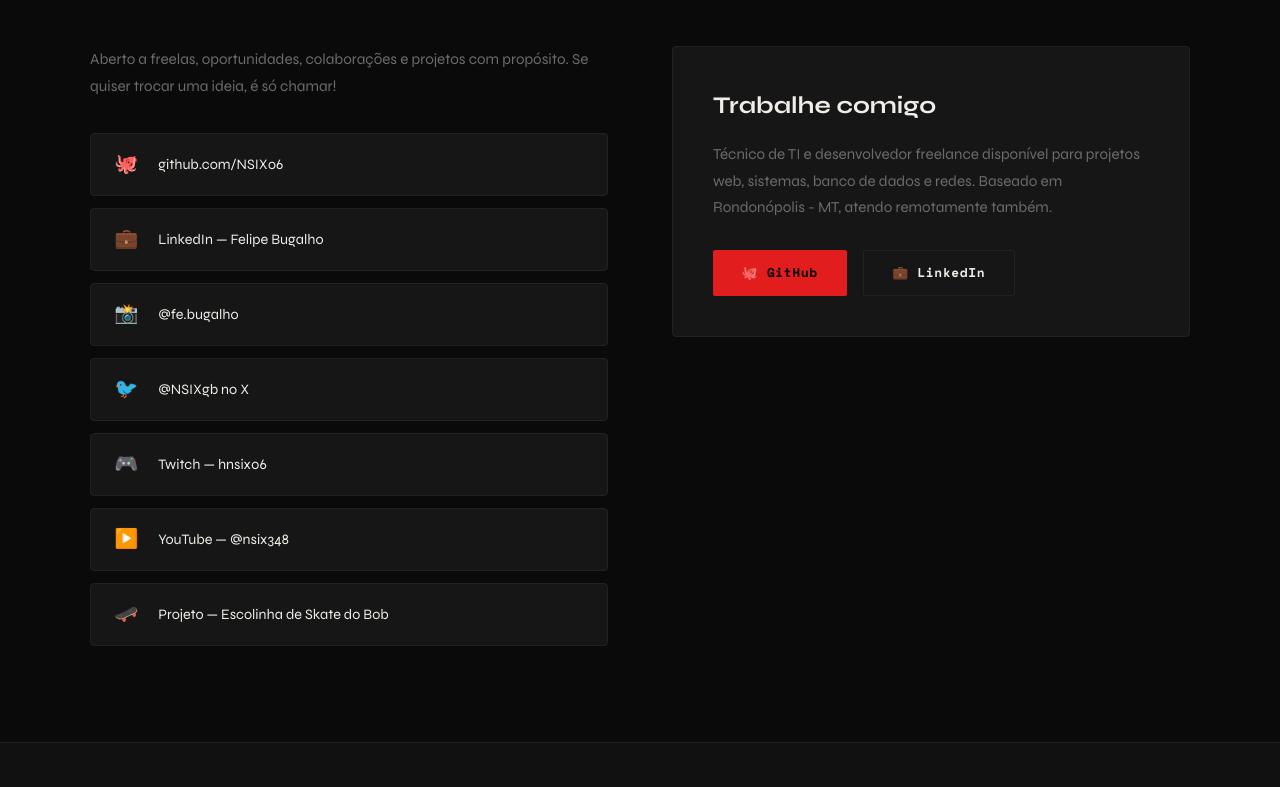
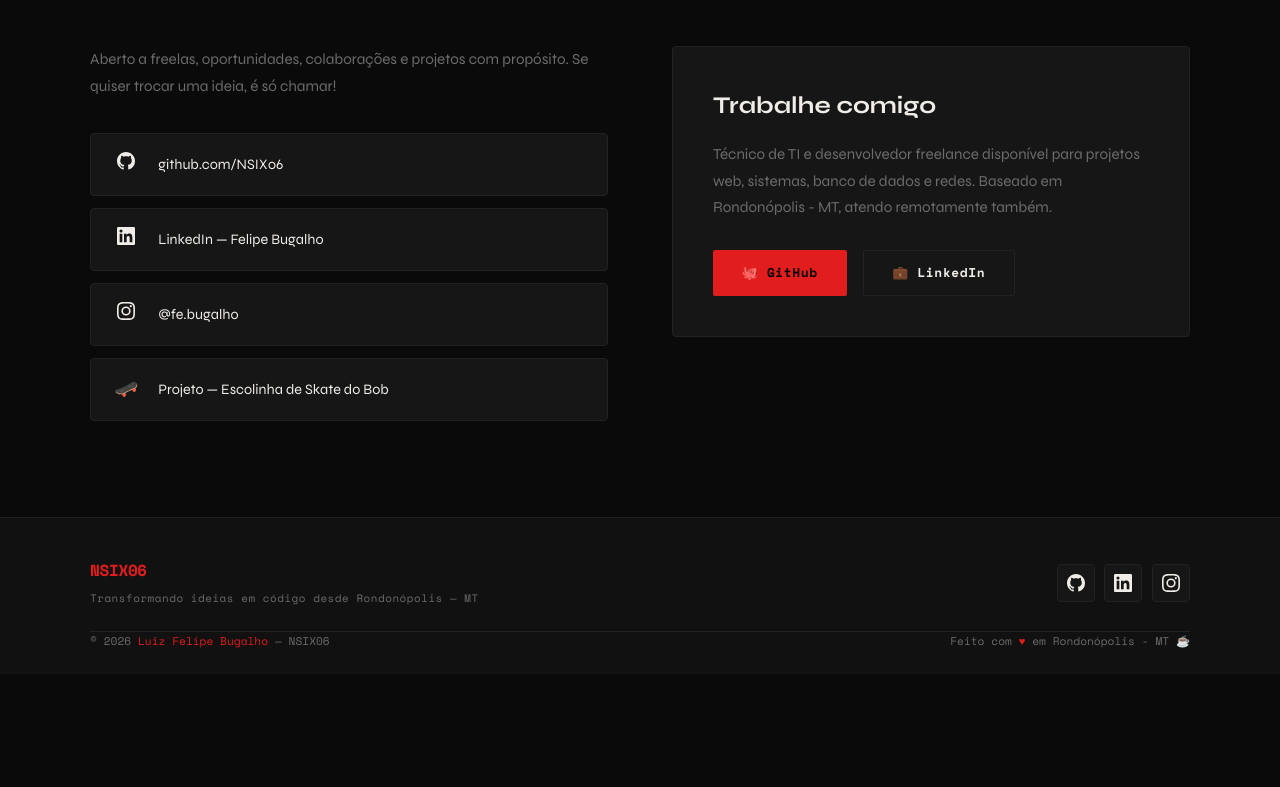
Before and after one commit to NSIX06/Portfolio, a React (Vite) app: page / in a window 1280 px wide. Shown: the part 5531-6318 px from the top of the page. After the commit the page ends 6205 px from the top, so only its background shows below. Built offline with nearby package versions, Linux system fonts and the light colour scheme; no server answers.

Commit message:
Refactor social media data to use SVG icons
Updated social media icons to use SVG format and changed string quotes from single to double.

```diff
--- a/src/data/socials.js
+++ b/src/data/socials.js
@@ -1,44 +1,55 @@
 export const socials = [
   {
-    id: 'github',
-    icon: '🐙',
-    label: 'github.com/NSIX06',
-    href: 'https://github.com/NSIX06',
-    ariaLabel: 'Perfil no GitHub',
+    id: "github",
+    icon: (
+      <svg
+        width="18"
+        height="18"
+        viewBox="0 0 24 24"
+        fill="currentColor"
+        xmlns="http://www.w3.org/2000/svg"
+      >
+        <path d="M12 0C5.37 0 0 5.37 0 12c0 5.31 3.435 9.795 8.205 11.385.6.105.825-.255.825-.57 0-.285-.015-1.23-.015-2.235-3.015.555-3.795-.735-4.035-1.41-.135-.345-.72-1.41-1.23-1.695-.42-.225-1.02-.78-.015-.795.945-.015 1.62.87 1.845 1.23 1.08 1.815 2.805 1.305 3.495.99.105-.78.42-1.305.765-1.605-2.67-.3-5.46-1.335-5.46-5.925 0-1.305.465-2.385 1.23-3.225-.12-.3-.54-1.53.12-3.18 0 0 1.005-.315 3.3 1.23.96-.27 1.98-.405 3-.405s2.04.135 3 .405c2.295-1.56 3.3-1.23 3.3-1.23.66 1.65.24 2.88.12 3.18.765.84 1.23 1.905 1.23 3.225 0 4.605-2.805 5.625-5.475 5.925.435.375.81 1.095.81 2.22 0 1.605-.015 2.895-.015 3.3 0 .315.225.69.825.57A12.02 12.02 0 0 0 24 12c0-6.63-5.37-12-12-12z" />
+      </svg>
+    ),
+    label: "github.com/NSIX06",
+    href: "https://github.com/NSIX06",
+    ariaLabel: "Perfil no GitHub",
   },
+
   {
-    id: 'linkedin',
-    icon: '💼',
-    label: 'LinkedIn — Felipe Bugalho',
-    href: 'https://www.linkedin.com/in/felipe-bugalho-089083269/',
-    ariaLabel: 'Perfil no LinkedIn',
+    id: "linkedin",
+    icon: (
+      <svg
+        width="18"
+        height="18"
+        viewBox="0 0 24 24"
+        fill="currentColor"
+        xmlns="http://www.w3.org/2000/svg"
+      >
+        <path d="M20.447 20.452h-3.554v-5.569c0-1.328-.027-3.037-1.852-3.037-1.853 0-2.136 1.445-2.136 2.939v5.667H9.351V9h3.414v1.561h.046c.477-.9 1.637-1.85 3.37-1.85 3.601 0 4.267 2.37 4.267 5.455v6.286zM5.337 7.433a2.062 2.062 0 0 1-2.063-2.065 2.064 2.064 0 1 1 2.063 2.065zm1.782 13.019H3.555V9h3.564v11.452zM22.225 0H1.771C.792 0 0 .774 0 1.729v20.542C0 23.227.792 24 1.771 24h20.451C23.2 24 24 23.227 24 22.271V1.729C24 .774 23.2 0 22.222 0h.003z" />
+      </svg>
+    ),
+    label: "LinkedIn — Felipe Bugalho",
+    href: "https://www.linkedin.com/in/felipe-bugalho-089083269/",
+    ariaLabel: "Perfil no LinkedIn",
   },
+
   {
-    id: 'instagram',
-    icon: '📸',
-    label: '@fe.bugalho',
-    href: 'https://instagram.com/fe.bugalho',
-    ariaLabel: 'Perfil no Instagram',
+    id: "instagram",
+    icon: (
+      <svg
+        width="18"
+        height="18"
+        viewBox="0 0 24 24"
+        fill="currentColor"
+        xmlns="http://www.w3.org/2000/svg"
+      >
+        <path d="M12 2.163c3.204 0 3.584.012 4.85.07 3.252.148 4.771 1.691 4.919 4.919.058 1.265.069 1.645.069 4.849 0 3.205-.012 3.584-.069 4.849-.149 3.225-1.664 4.771-4.919 4.919-1.266.058-1.644.07-4.85.07-3.204 0-3.584-.012-4.849-.07-3.26-.149-4.771-1.699-4.919-4.92-.058-1.265-.07-1.644-.07-4.849 0-3.204.013-3.583.07-4.849.149-3.227 1.664-4.771 4.919-4.919 1.266-.057 1.645-.069 4.849-.069zM12 0C8.741 0 8.333.014 7.053.072 2.695.272.273 2.69.073 7.052.014 8.333 0 8.741 0 12c0 3.259.014 3.668.072 4.948.2 4.358 2.618 6.78 6.98 6.98C8.333 23.986 8.741 24 12 24c3.259 0 3.668-.014 4.948-.072 4.354-.2 6.782-2.618 6.979-6.98.059-1.28.073-1.689.073-4.948 0-3.259-.014-3.667-.072-4.947-.196-4.354-2.617-6.78-6.979-6.98C15.668.014 15.259 0 12 0zm0 5.838a6.162 6.162 0 1 0 0 12.324 6.162 6.162 0 0 0 0-12.324zM12 16a4 4 0 1 1 0-8 4 4 0 0 1 0 8zm6.406-11.845a1.44 1.44 0 1 0 0 2.881 1.44 1.44 0 0 0 0-2.881z" />
+      </svg>
+    ),
+    label: "@fe.bugalho",
+    href: "https://instagram.com/fe.bugalho",
+    ariaLabel: "Perfil no Instagram",
   },
-  {
-    id: 'twitter',
-    icon: '🐦',
-    label: '@NSIXgb no X',
-    href: 'https://twitter.com/NSIXgb',
-    ariaLabel: 'Perfil no X (Twitter)',
-  },
-  {
-    id: 'twitch',
-    icon: '🎮',
-    label: 'Twitch — hnsix06',
-    href: 'https://www.twitch.tv/hnsix06',
-    ariaLabel: 'Canal na Twitch',
-  },
-  {
-    id: 'youtube',
-    icon: '▶️',
-    label: 'YouTube — @nsix348',
-    href: 'https://www.youtube.com/@nsix348',
-    ariaLabel: 'Canal no YouTube',
-  },
-]
+];
```
